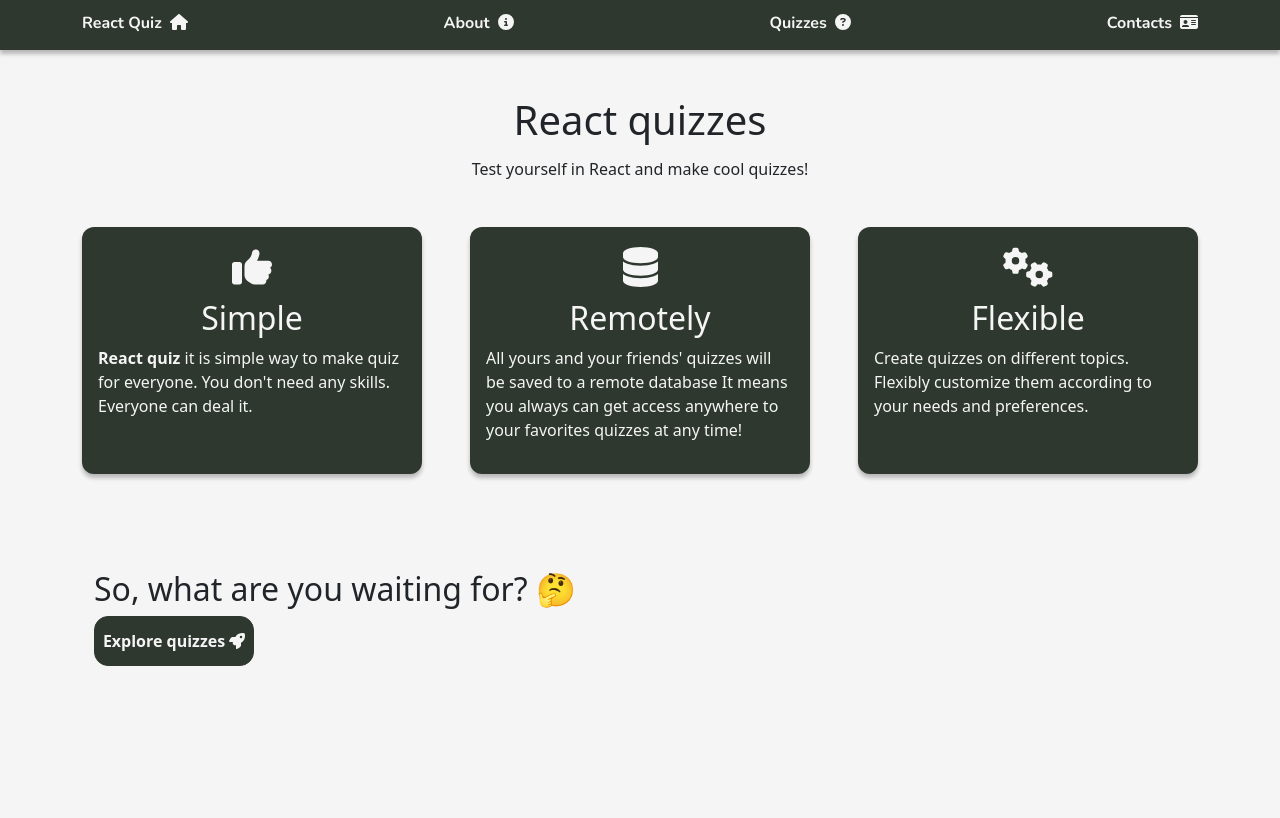
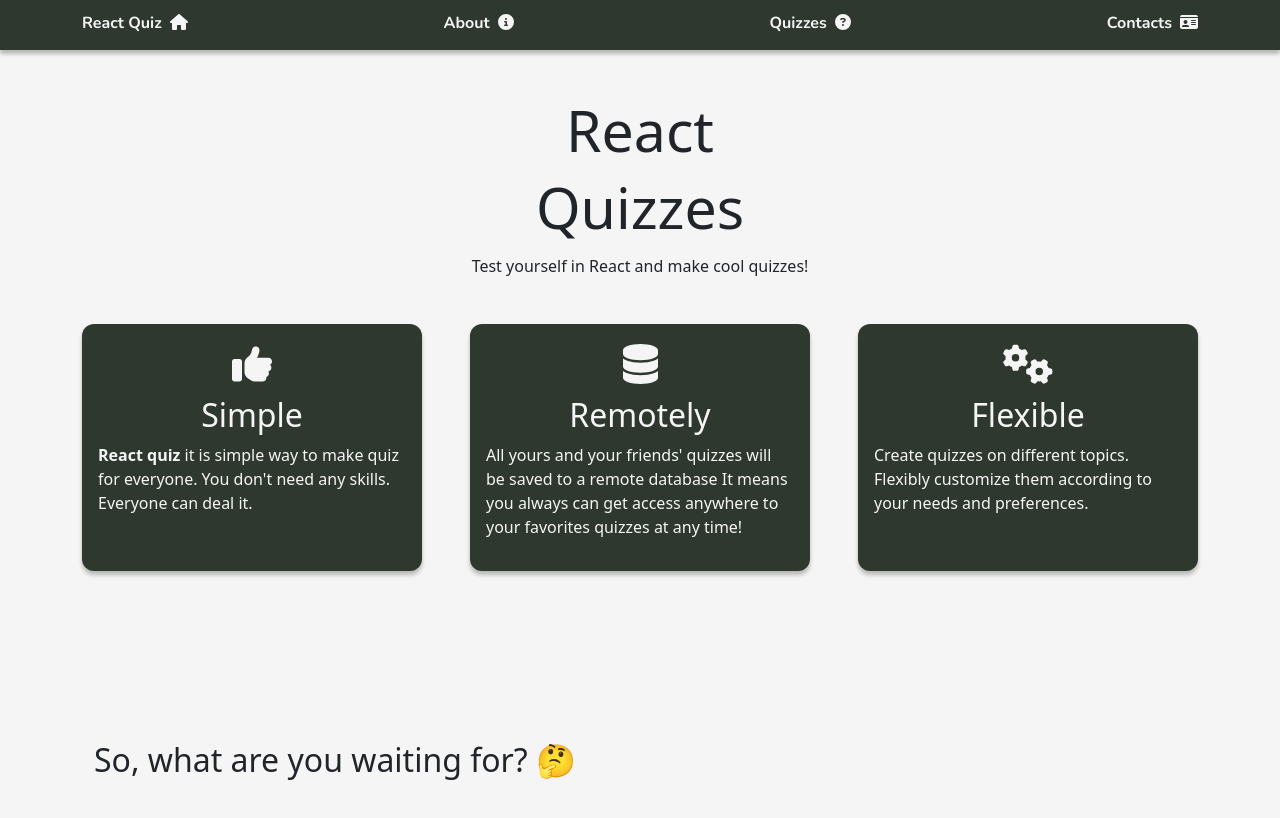
Before and after one commit to Vladislav-tech/react-quiz, a React (Create React App) app: page / in a window 1280 px wide. Shown: the top 818 px of the page. Built offline with nearby package versions, Linux system fonts and the light colour scheme.

Commit message:
add animations to home page

```diff
--- a/src/components/ContentWrapper/ContentWrapper.tsx
+++ b/src/components/ContentWrapper/ContentWrapper.tsx
@@ -1,18 +1,23 @@
+import { motion, AnimatePresence } from 'framer-motion';
+
 import './ContentWrapper.scss';
 
 interface ContentWrapperProps {
   children: React.ReactNode;
   classList?: string,
+  animSettings?: object
 }
 
-function ContentWrapper({ children, classList = '' }: ContentWrapperProps) {
+function ContentWrapper({ children, classList = '', animSettings }: ContentWrapperProps) {
 
   const createClass = (): string => {
     return `contentWrapper p-3 ${classList}`;
   }
 
   return (
-    <div className={createClass()}>{ children }</div>
+    <motion.div
+    {...animSettings}
+    className={createClass()}>{ children }</motion.div>
   )
 }
 
--- a/src/components/ui/Button/Button.scss
+++ b/src/components/ui/Button/Button.scss
@@ -2,10 +2,20 @@
 
 .button {
   border: 1px solid $secondary-color;
+  position: relative;
   filter: drop-shadow(0px 0px 3px $secondary-color);
   background-color: transparent;
   color: $secondary-color;
   border-radius: 10px;
+  transition: .4s;
+}
+
+.button:hover {
+  transform: scale(1.05);
+}
+
+.button.dark:hover {
+  box-shadow: 0px 0px 16px 1px $primary-color;
 }
 
 .dark {
--- a/src/index.scss
+++ b/src/index.scss
@@ -3,6 +3,17 @@
 
 html {
   height: 1400px;
+}
+
+html,
+body,
+#root {
+  height: 100%;
+  width: 100%;
+  margin: 0;
+  padding: 0;
+  /* Prevents overflow on the x-axis */
+  overflow-x: hidden;
 }
 
 html, #root {
--- a/src/pages/Home/Home.scss
+++ b/src/pages/Home/Home.scss
@@ -0,0 +1,7 @@
+.title {
+  font-size: calc(2.375rem + 1.5vw);
+}
+
+.explore-block {
+  margin-top: 170px;
+}
--- a/src/pages/Home/Home.tsx
+++ b/src/pages/Home/Home.tsx
@@ -1,5 +1,5 @@
 import { motion, AnimatePresence } from 'framer-motion';
-import { useState } from 'react';
+import React, { useState } from 'react';
 import { Button, ContentWrapper } from "../../components";
 import { FontAwesomeIcon } from '@fortawesome/react-fontawesome';
 import { faThumbsUp, faDatabase, faCogs, faRocket } from '@fortawesome/free-solid-svg-icons';
@@ -8,17 +8,42 @@ import './Home.scss';
 
 
 function Home() {
+
   return (
     <section className="container">
 
       <div className="intro">
-        <h1 className="text-center mt-5">React quizzes</h1>
-        <p className="h6 text-center mt-3">Test yourself in React and make cool quizzes!</p>
+        <motion.h1 className="text-center mt-5 title"
+          initial={{y: -500, scale: 2.5, opacity: 0}}
+          animate={{y: 0, scale: 1, opacity: 1}}
+          transition={{duration: 0.75}}
+        >
+          React
+        </motion.h1>
+        <motion.p className="text-center title h1"
+          initial={{ y: -500, scale: 2.5, opacity: 0 }}
+          animate={{ y: 0, scale: 1, opacity: 1 }}
+          transition={{ duration: 0.75, delay: 0.75 }}
+        >
+          Quizzes
+        </motion.p>
+        <motion.p className="h6 text-center mt-3"
+          initial={{ y: -500, scale: 2.5, opacity: 0 }}
+          animate={{ y: 0, scale: 1, opacity: 1 }}
+          transition={{ duration: 0.75, delay: 1.25 }}
+        >
+          Test yourself in React and make cool quizzes!
+        </motion.p>
       </div>
 
 
       <div className="row mt-5">
-        <ContentWrapper classList="col-12 col-md mb-3 mb-md-0 me-md-3 me-lg-5">
+        <ContentWrapper classList="col-12 col-md mb-3 mb-md-0 me-md-3 me-lg-5" animSettings={{
+            initial: { x: -80, opacity: 0, scale: 0.1, rotate: 90 },
+            whileInView: { x: 0, opacity: 1, scale: 1, rotate: 0 },
+            transition: {duration: 0.7, delay: 0.5},
+            viewport: {once: true}
+        }}>
           <p className="text-center h1"><FontAwesomeIcon icon={faThumbsUp} /> </p>
           <h2 className="text-center">Simple</h2>
           <p>
@@ -29,7 +54,14 @@ function Home() {
           </p>
         </ContentWrapper>
 
-        <ContentWrapper classList="col-12 col-md mb-3 mb-md-0 me-md-3 me-lg-5">
+        <ContentWrapper classList="col-12 col-md mb-3 mb-md-0 me-md-3 me-lg-5"
+          animSettings={{
+            initial: { x: -130, opacity: 0, scale: 0.1, rotate: 135 },
+            whileInView: { x: 0, opacity: 1, scale: 1, rotate: 0},
+            transition: { duration: 0.9, delay: 0.85 },
+            viewport: {once: true}
+          }}
+        >
           <p className="text-center h1"><FontAwesomeIcon icon={faDatabase} /> </p>
           <h2 className="text-center">Remotely</h2>
           <p>
@@ -38,21 +70,47 @@ function Home() {
           </p>
         </ContentWrapper>
 
-        <ContentWrapper classList="col-12 col-md">
+        <ContentWrapper classList="col-12 col-md"
+          animSettings={{
+            initial: { x: -150, opacity: 0, scale: 0.1, rotate: 170 },
+            whileInView: { x: 0, opacity: 1, scale: 1, rotate: 0 },
+            transition: { duration: 1.1, delay: 1.2 },
+            viewport: { once: true }
+          }}
+        >
           <p className="text-center h1"><FontAwesomeIcon icon={faCogs} /> </p>
           <h2 className="text-center">Flexible</h2>
           <p>
             Create quizzes on different topics. Flexibly customize them according to your needs and preferences.
           </p>
         </ContentWrapper>
+
       </div>
 
-      <div className="mt-5 pt-5">
-        <h2>So, what are you waiting for? 🤔</h2>
-        <Button classList="dark lg">
-          <span>Explore quizzes</span>
-           <FontAwesomeIcon className="ms-1" icon={faRocket}/>
-        </Button>
+      <div className="explore-block">
+        <motion.h2
+          initial={{x: -250, opacity: 0 }}
+          whileInView={{x: 0, opacity: 1 }}
+          transition={{duration: 0.75}}
+          viewport={{ once: true }}
+          className="mb-4"
+          >
+          So, what are you waiting for? 🤔
+        </motion.h2>
+
+        <motion.div
+          initial={{ x: -250, opacity: 0 }}
+          whileInView={{ x: 0, opacity: 1 }}
+          transition={{ duration: 0.75 }}
+          viewport={{ once: true }}
+          className="mb-5"
+        >
+          <Button classList="dark lg">
+            <span>Explore quizzes</span>
+            <FontAwesomeIcon className="ms-1" icon={faRocket} />
+          </Button>
+        </motion.div>
+
       </div>
     </section>
   )
```
